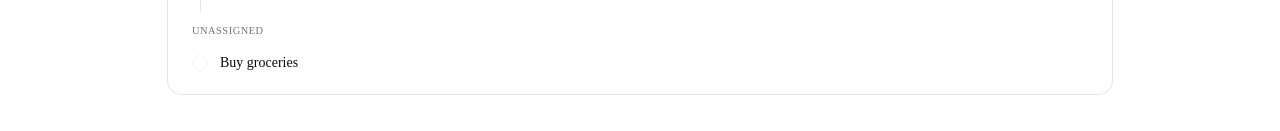
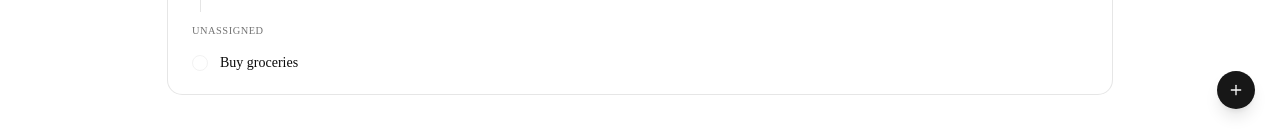
Before and after one commit to SBK0910/rooted, a Next.js app: page /tasks in a window 1280 px wide. Shown: the part 666-797 px from the top of the page. Built offline with nearby package versions, Linux system fonts and the light colour scheme.

Commit message:
feat: add button component for task creation in tasks view

```diff
--- a/features/tasks/components/tasks-view.tsx
+++ b/features/tasks/components/tasks-view.tsx
@@ -1,6 +1,8 @@
 "use client";
 
 import { useState } from "react";
+import { Plus } from "lucide-react";
+import { Button } from "@/components/ui/button";
 import { TaskCalendar } from "./task-calendar";
 import { TaskTree } from "./task-tree";
 import { dummyTaskTree } from "../fixtures/task-tree.fixture";
@@ -16,6 +18,12 @@ export function TasksView({ initialDate }: TasksViewProps) {
         <>
             <TaskCalendar selectedDate={selectedDate} setSelectedDate={setSelectedDate} />
             <TaskTree tree={dummyTaskTree.tree} unassignedTasks={dummyTaskTree.unassignedTasks} />
+            <Button
+                size="icon"
+                className="fixed bottom-6 right-6 size-10 rounded-full shadow-lg"
+            >
+                <Plus className="size-4" />
+            </Button>
         </>
     );
 }
```
